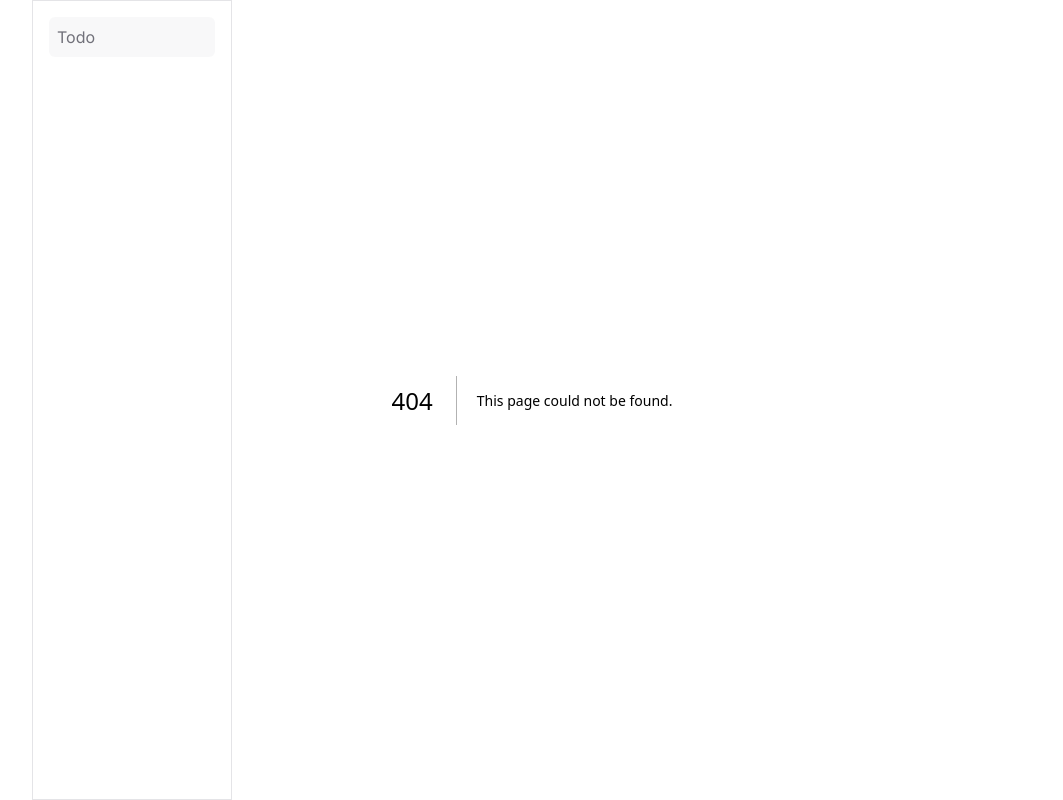
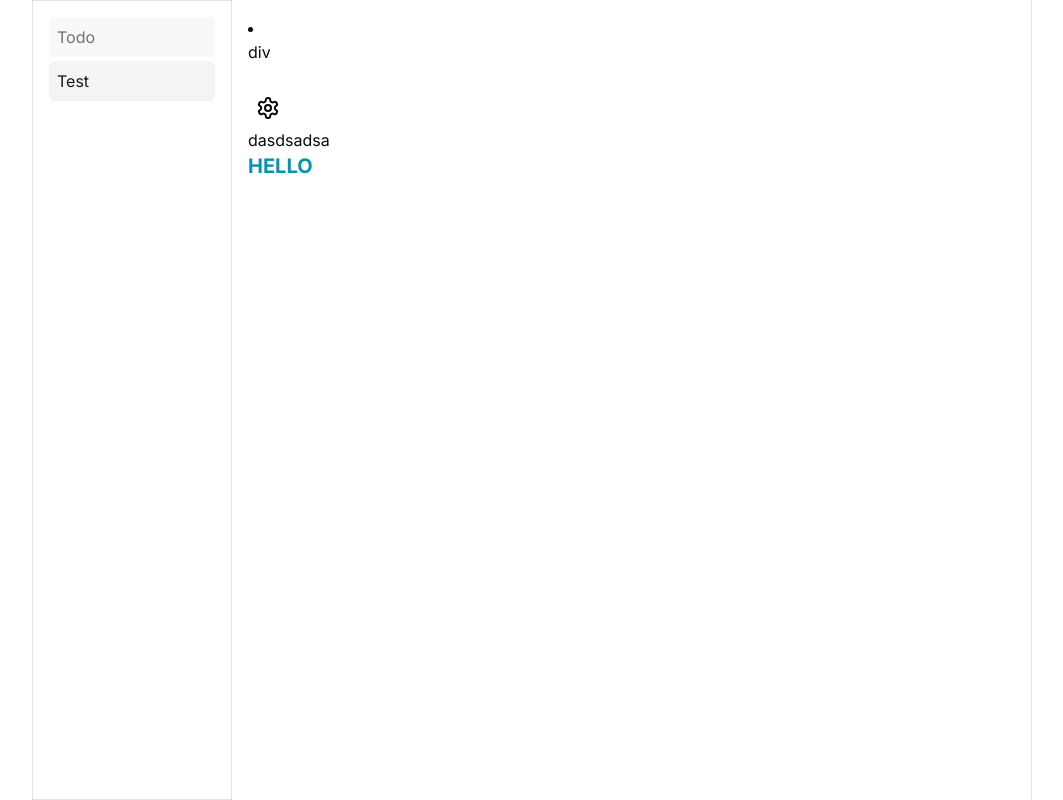
Before and after one commit to AndrShept/next-todo, a Next.js app: page /test in a window 1280 px wide. Before the commit this address had no page. Shown: the whole page, without its empty margins (108-1171 px from the left). Built offline with nearby package versions, Linux system fonts and the light colour scheme.

Commit message:
Changes to be committed: 	modified:   src/app/layout.tsx 	new file:   src/app/test/page.tsx 	modified:   src/app/todo/page.tsx 	modified:   src/components/Sidebar.tsx

```diff
--- a/src/app/layout.tsx
+++ b/src/app/layout.tsx
@@ -23,9 +23,9 @@ export default function RootLayout({
             <Sidebar />
           </div>
 
-
+          <div className=' flex-1 h-full flex  flex-col  sm:ml-[200px]  sm:p-4 p-2 border-r  '>
             {children}
-
+          </div>
         </main>
       </body>
     </html>
--- /dev/null
+++ b/src/app/test/page.tsx
@@ -0,0 +1,51 @@
+'use client'
+import { ActionTooltip } from '@/components/ActionTooltip';
+import { Button } from '@/components/ui/button';
+import { Settings } from 'lucide-react';
+import React from 'react';
+
+const page = () => {
+  return (
+
+    <div>
+        <li></li>
+        <ul></ul>
+        div
+        <h1></h1>
+        <h2></h2>
+        <p></p>
+        <span></span>
+        <section></section>
+        <main></main>
+        <header></header>
+        <footer></footer>
+        <aside></aside>
+        <article></article>
+        <form></form>
+        <input/>
+        <button></button>
+
+
+
+      <div>
+
+        <ActionTooltip label='Settings'>
+          <Button
+          onClick={() => alert( '!!!' )}
+            variant={'ghost'}
+            size={'icon'}
+          >
+            <Settings />
+          </Button>
+        </ActionTooltip>
+
+        <p>dasdsadsa</p>
+        <div>
+          <h1 className='font-bold text-xl text-cyan-600'>HELLO</h1>
+        </div>
+      </div>
+    </div>
+  );
+};
+
+export default page;
--- a/src/app/todo/page.tsx
+++ b/src/app/todo/page.tsx
@@ -52,7 +52,7 @@ const TodoPage = () => {
     : data;
 
   return (
-    <div className=' flex-1 h-full flex  flex-col  sm:ml-[200px]  sm:p-4 p-2 border-r  '>
+    <div className='flex flex-col flex-1'>
       <h1 className='text-center font-semibold text-2xl mb-5 '>My Todo</h1>
 
       <div className=' sm:w-[470px] w-[350px] mx-auto '>
--- a/src/components/Sidebar.tsx
+++ b/src/components/Sidebar.tsx
@@ -10,12 +10,19 @@ const sideBarLink = [
     name: 'Todo',
     href: '/todo',
   },
+  {
+    id: '2',
+    name: 'Test',
+    href: '/test',
+  },
+
+
 ];
 
 export const Sidebar = () => {
   const pathname = usePathname();
   return (
-    <section className=' flex flex-col'>
+    <section className=' flex flex-col gap-y-1'>
       {sideBarLink.map((item) => (
         <Link
           key={item.id}
```
